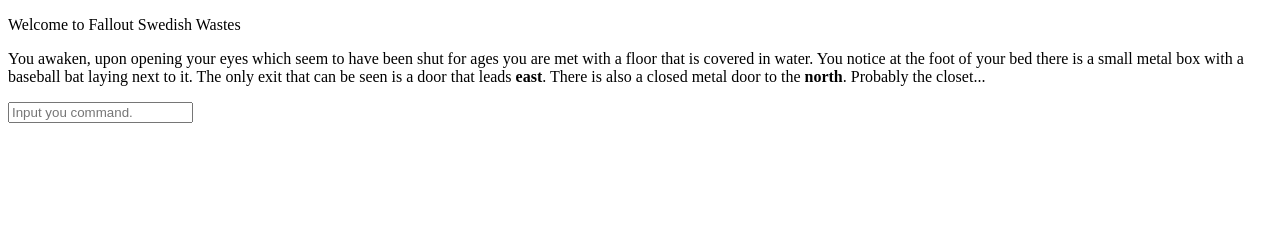
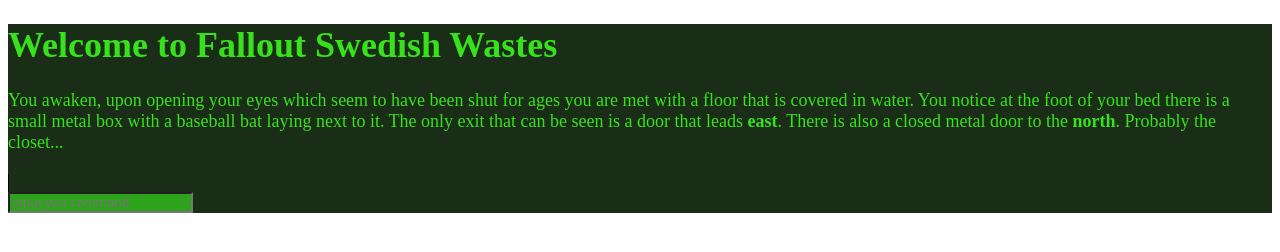
Before and after one commit to theticarcher38/Fallout-Swedish-Wastes, a plain HTML site: page Fallout_Swedish_Waste.html in a window 1280 px wide. Drawn offline with Linux system fonts and the light colour scheme.

Commit message:
Update Fallout_Swedish_Waste.html

```diff
--- a/Fallout_Swedish_Waste.html
+++ b/Fallout_Swedish_Waste.html
@@ -1,15 +1,78 @@
 <!DOCTYPE html>
+
 <head>
     <title>Fallout Swedish Wastes</title>
+    <style rel="text/stylesheet">
+        .output {
+            text-align: left;
+            color: #37e21d;
+            font-size: 18px;
+        }
+
+        .output:after {
+            content: "";
+            display: inline-block;
+            vertical-align: middle;
+            width: 1px;
+            height: 1em;
+            background: #000;
+            animation: caretPulsate 1s linear infinite;
+            -webkit-animation: caretPulsate 1s linear infinite;
+        }
+
+        .background {
+            background-color: #1a2d17;
+        }
+
+        .inputBox {
+            background-color: #2da31b;
+        }
+
+        @keyframes caretPulsate {
+            0% {
+                opacity: 1;
+            }
+            50% {
+                opacity: 1;
+            }
+            60% {
+                opacity: 0;
+            }
+            100% {
+                opacity: 0;
+            }
+        }
+
+        @-webkit-keyframes caretPulsate {
+            0% {
+                opacity: 1;
+            }
+            50% {
+                opacity: 1;
+            }
+            60% {
+                opacity: 0;
+            }
+            100% {
+                opacity: 0;
+            }
+        }
+    </style>
 </head>
+<div class="background">
+
     <body>
-  <div id="game-text">
-    <p>Welcome to Fallout Swedish Wastes</p>
+        <div id="game-text" class="output">
+            <h1>Welcome to Fallout Swedish Wastes</h1>
 
         </div>
-    <input id="user-input" placeholder="Input you command."></input>
+        <input id="user-input" class="inputBox" placeholder="Input you command."></input>
+        <link rel="text/stylesheet" href="Fallout_Swedish_Wastes_Css.css">
         <script type="text/javascript" src="jquery-3.4.0.min.js"></script>
+        <script type="text/javascript" src="Fallout_Swedish_Wastes_TextEffects.js"></script>
+        <script type="text/javascript" src="Fallout_Swedish_Wastes_Character.js"></script>
         <script type="text/javascript" src="Fallout_Swedish_Wastes_Rooms.js"></script>
         <script type="text/javascript" src="Fallout_Swedish_Wastes_NPC's.js"></script>
         <script type="text/javascript" src="Fallout_Swedish_Wastes_Script.js"></script>
     </body>
+</div>
```
Lines whose indentation alone changed are shown as unchanged.
